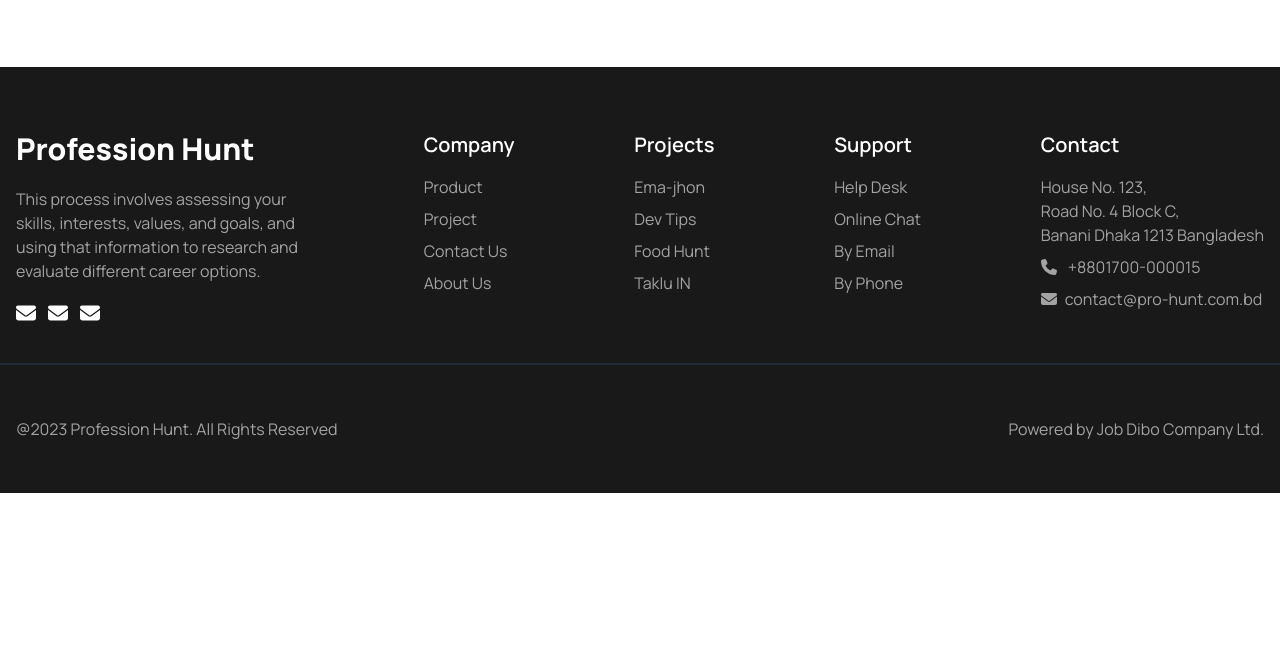
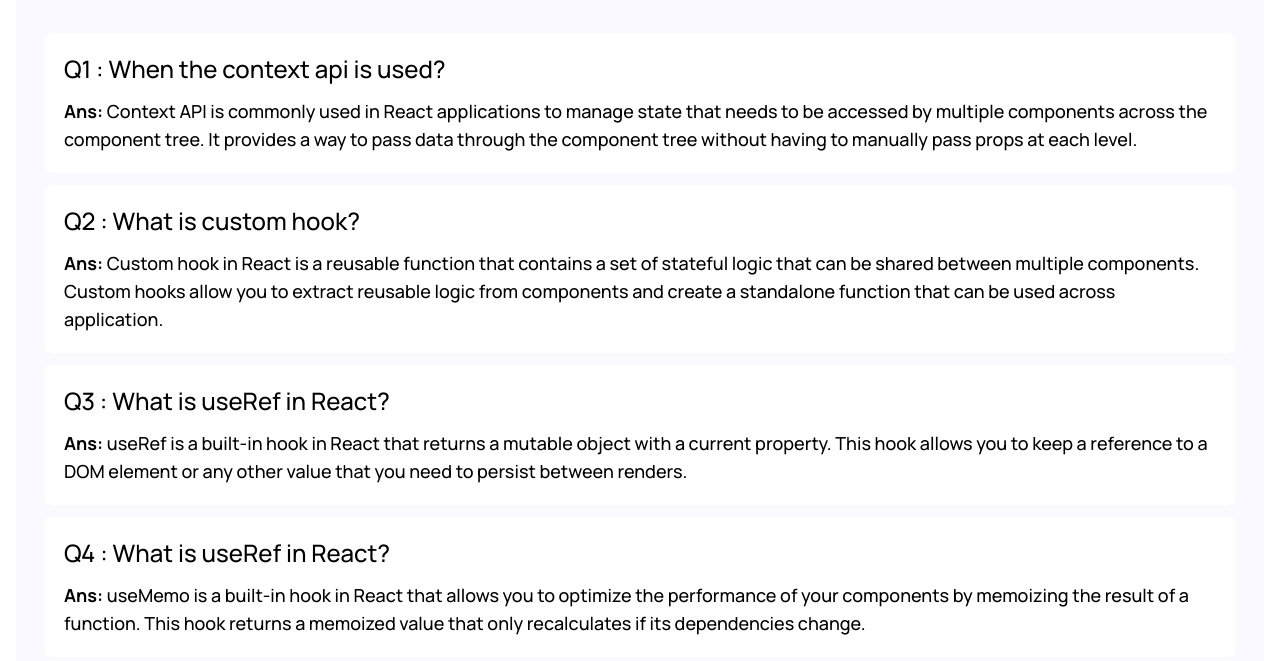
Before and after one commit to ysarafat/profession-hunt-job-application, a React (Vite) app: page /blog in a window 1280 px wide. Shown: the part 419-1080 px from the top of the page. Before the commit the page ends 912 px from the top, so only its background shows below. Built offline with nearby package versions, Linux system fonts and the light colour scheme.

Commit message:
blog added

```diff
--- a/src/components/Blog/Blog.jsx
+++ b/src/components/Blog/Blog.jsx
@@ -1,10 +1,54 @@
 import React from "react";
-import "./Blog.css";
 import PageTitle from "../PageTitle/PageTitle";
 const Blog = () => {
   return (
-    <div>
+    <div className="font-primary">
       <PageTitle>Blog</PageTitle>
+      <div className="container mx-auto p-4 mt-20">
+        <div className="bg-background p-7 rounded-lg  ">
+          <div className=" bg-white rounded-lg p-5 my-3 text-lg font-medium">
+            <h1 className="text-2xl">Q1 : When the context api is used?</h1>
+            <p className="mt-3">
+              <b>Ans:</b> Context API is commonly used in React applications to
+              manage state that needs to be accessed by multiple components
+              across the component tree. It provides a way to pass data through
+              the component tree without having to manually pass props at each
+              level.
+            </p>
+          </div>
+
+          <div className=" bg-white rounded-lg p-5 my-3 text-lg font-medium">
+            <h1 className="text-2xl">Q2 : What is custom hook?</h1>
+            <p className="mt-3">
+              <b>Ans:</b> Custom hook in React is a reusable function that
+              contains a set of stateful logic that can be shared between
+              multiple components. Custom hooks allow you to extract reusable
+              logic from components and create a standalone function that can be
+              used across application.
+            </p>
+          </div>
+
+          <div className=" bg-white rounded-lg p-5 my-3 text-lg font-medium">
+            <h1 className="text-2xl">Q3 : What is useRef in React?</h1>
+            <p className="mt-3">
+              <b>Ans:</b> useRef is a built-in hook in React that returns a
+              mutable object with a current property. This hook allows you to
+              keep a reference to a DOM element or any other value that you need
+              to persist between renders.
+            </p>
+          </div>
+
+          <div className=" bg-white rounded-lg p-5 my-3 text-lg font-medium">
+            <h1 className="text-2xl">Q4 : What is useRef in React?</h1>
+            <p className="mt-3">
+              <b>Ans:</b> useMemo is a built-in hook in React that allows you to
+              optimize the performance of your components by memoizing the
+              result of a function. This hook returns a memoized value that only
+              recalculates if its dependencies change.
+            </p>
+          </div>
+        </div>
+      </div>
     </div>
   );
 };
--- a/src/components/Home/Home.jsx
+++ b/src/components/Home/Home.jsx
@@ -1,5 +1,4 @@
 import React, { useEffect, useState } from "react";
-import "./Home.css";
 import Banner from "../Banner/Banner";
 import JobDetails from "../JobDetails/JobDetails";
 import { useLoaderData, useNavigation } from "react-router-dom";
--- a/src/components/Navbar/Navbar.jsx
+++ b/src/components/Navbar/Navbar.jsx
@@ -15,7 +15,7 @@ const Navbar = () => {
         </div>
         <div className="hidden lg:flex justify-between items-center">
           <ul className="flex justify-between items-center gap-4 text-base font-medium">
-            <li>
+            <li className="hover:text-secondary">
               <NavLink
                 to="/"
                 className={({ isActive }) => (isActive ? "active" : "")}
@@ -23,7 +23,7 @@ const Navbar = () => {
                 Home
               </NavLink>
             </li>
-            <li>
+            <li className="hover:text-secondary">
               <NavLink
                 to="/statistics"
                 className={({ isActive }) => (isActive ? "active" : "")}
@@ -31,7 +31,7 @@ const Navbar = () => {
                 Statistics
               </NavLink>
             </li>
-            <li>
+            <li className="hover:text-secondary">
               <NavLink
                 to="/apply"
                 className={({ isActive }) => (isActive ? "active" : "")}
@@ -39,7 +39,7 @@ const Navbar = () => {
                 Apply Jobs
               </NavLink>
             </li>
-            <li>
+            <li className="hover:text-secondary">
               <NavLink
                 to="/blog"
                 className={({ isActive }) => (isActive ? "active" : "")}
@@ -69,7 +69,7 @@ const Navbar = () => {
                 onClick={() => setIsOpen()}
                 className="absolute  top-[76px] left-0 right-0 w-full px-5 py-5 z-10 bg-white"
               >
-                <li>
+                <li className="hover:text-secondary">
                   <NavLink
                     to="/"
                     className={({ isActive }) => (isActive ? "active" : "")}
@@ -77,7 +77,7 @@ const Navbar = () => {
                     Home
                   </NavLink>
                 </li>
-                <li>
+                <li className="hover:text-secondary">
                   <NavLink
                     to="/statistics"
                     className={({ isActive }) => (isActive ? "active" : "")}
@@ -85,7 +85,7 @@ const Navbar = () => {
                     Statistics
                   </NavLink>
                 </li>
-                <li>
+                <li className="hover:text-secondary">
                   <NavLink
                     to="/apply"
                     className={({ isActive }) => (isActive ? "active" : "")}
--- a/src/components/Navbar/navbar.css
+++ b/src/components/Navbar/navbar.css
@@ -3,9 +3,6 @@
 }
 li{
     @apply mb-2
-}
-li:hover{
-    @apply text-secondary
 }
 .btn{
     @apply bg-gradient-to-r from-primary to-secondary text-xl rounded-lg hover:bg-gradient-to-l from-primary to-secondary text-white
```
Also changed, not shown: src/components/Blog/Blog.css (deleted), src/components/Home/Home.css (deleted).
